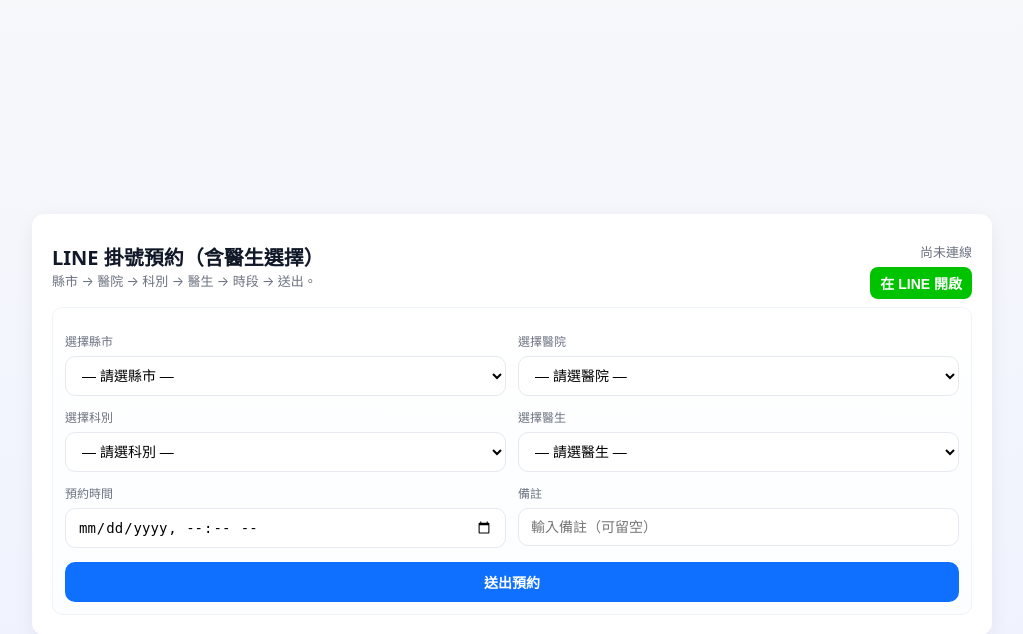
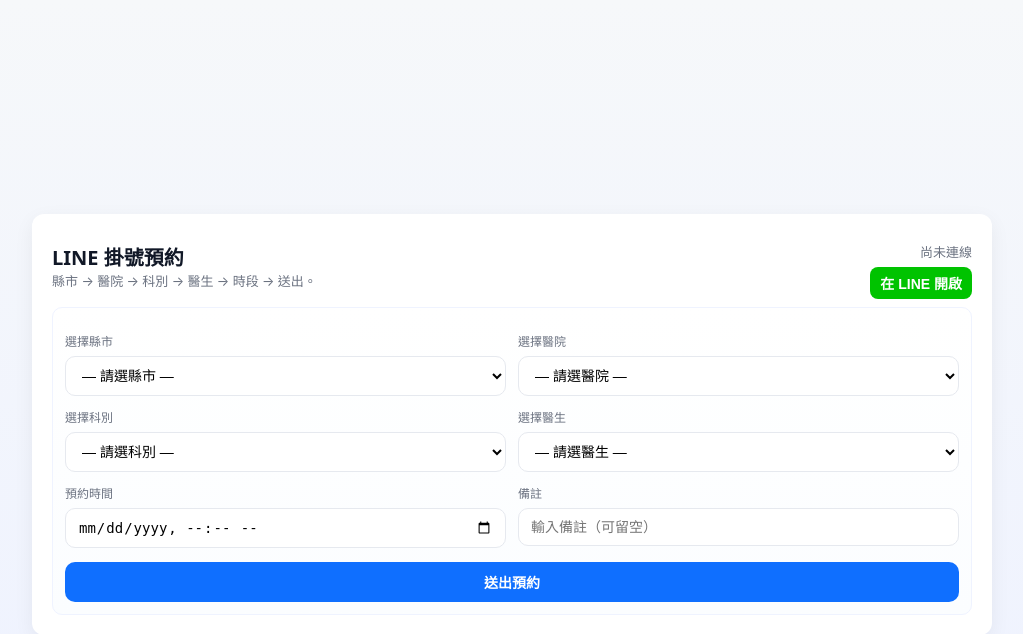
Before and after one commit to Jieis19/eshop, a Flask app: page /book in a window 1280 px wide. Shown: the top 634 px of the page, without its empty margins (128-1151 px from the left). Run offline with Flask 3, Linux system fonts and the light colour scheme.

Commit message:
Update book.html

```diff
--- a/templates/book.html
+++ b/templates/book.html
@@ -3,7 +3,7 @@
 <head>
   <meta charset="utf-8" />
   <meta name="viewport" content="width=device-width,initial-scale=1" />
-  <title>LINE 掛號預約示範（含醫生選擇）</title>
+  <title>LINE 掛號預約示範</title>
   <style>
     :root{
       --bg:#f6f8fa;
@@ -57,7 +57,7 @@
   <div class="container">
     <header>
       <div>
-        <h1>LINE 掛號預約（含醫生選擇）</h1>
+        <h1>LINE 掛號預約</h1>
         <p>縣市 → 醫院 → 科別 → 醫生 → 時段 → 送出。</p>
       </div>
       <div style="margin-left:auto;text-align:right">
```
